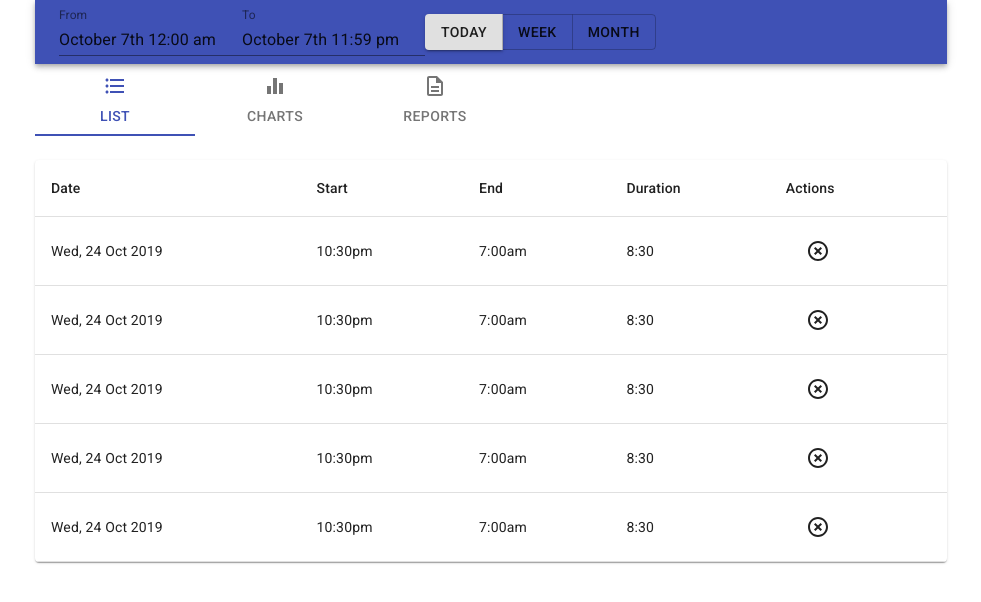
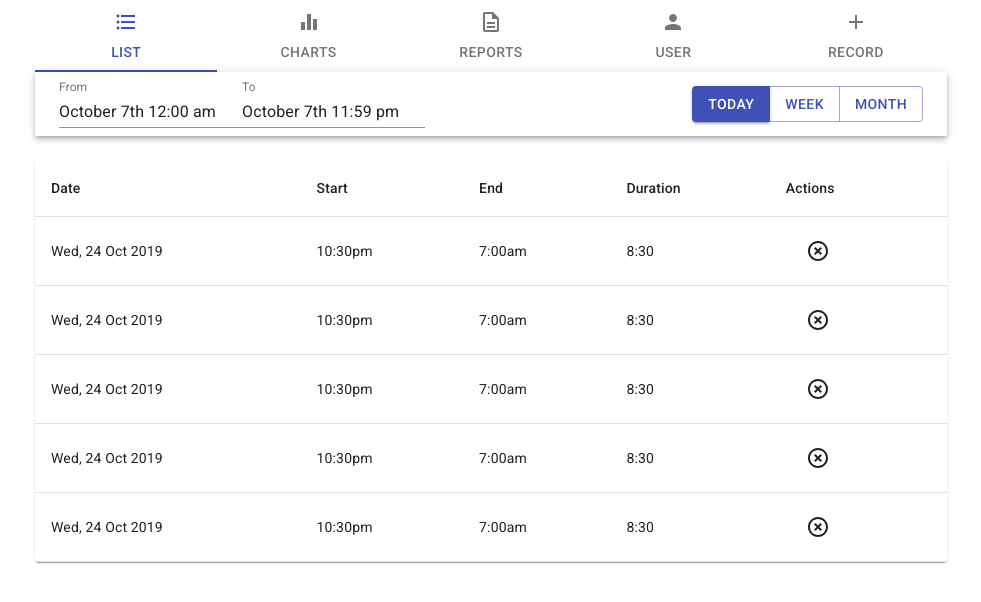
Before and after one commit to jpenna/sleep-app, a React app in the folder web/: page / in a window 1280 px wide. Shown: the top 602 px of the page, without its empty margins (149-1130 px from the left). Built offline with nearby package versions, Linux system fonts and the light colour scheme.

Commit message:
Rearrange filters and headers

```diff
--- a/web/src/App.jsx
+++ b/web/src/App.jsx
@@ -2,17 +2,14 @@ import React from 'react';
 import Container from '@material-ui/core/Container';
 import { MuiPickersUtilsProvider } from '@material-ui/pickers';
 
-// pick a date util library
 import MomentUtils from '@date-io/moment';
 
-import Header from './components/Header';
 import Home from './pages/Home';
 
 export default function App() {
   return (
     <MuiPickersUtilsProvider utils={MomentUtils}>
       <Container maxWidth="md">
-        <Header />
         <Home />
       </Container>
     </MuiPickersUtilsProvider>
--- /dev/null
+++ b/web/src/components/Filters.jsx
@@ -0,0 +1,87 @@
+import React, { useState, useMemo, useCallback } from 'react';
+import { DateTimePicker } from '@material-ui/pickers';
+import { AppBar, Toolbar, Button, ButtonGroup } from '@material-ui/core';
+import moment from 'moment';
+import { makeStyles } from '@material-ui/core/styles';
+
+const useStyles = makeStyles(() => ({
+  root: {
+    flexGrow: 1,
+  },
+  datePickers: {
+    flexGrow: 1,
+  },
+}));
+
+const periodsMap = new Map([
+  ['today', 'day'],
+  ['week', 'week'],
+  ['month', 'month'],
+]);
+
+export default function Filters() {
+  const style = useStyles();
+  const [fromTime, setFromTime] = useState(moment().startOf('day'));
+  const [toTime, setToTime] = useState(moment().endOf('day'));
+
+  const period = useMemo(() => {
+    const now = moment();
+    if (now.startOf('day').isSame(fromTime) && now.endOf('day').isSame(toTime)) return 'today';
+    if (now.startOf('week').isSame(fromTime) && now.endOf('week').isSame(toTime)) return 'week';
+    if (now.startOf('month').isSame(fromTime) && now.endOf('month').isSame(toTime)) return 'month';
+    return '';
+  }, [fromTime, toTime]);
+
+  const updatePeriod = useCallback((selectedPeriod) => () => {
+    const now = moment();
+    setFromTime(now.startOf(periodsMap.get(selectedPeriod)).toISOString());
+    setToTime(now.endOf(periodsMap.get(selectedPeriod)).toISOString());
+  }, []);
+
+  return (
+    <div className={style.root}>
+      <AppBar position="relative" color="inherit">
+        <Toolbar>
+          <div className={style.datePickers}>
+            <DateTimePicker
+              variant="inline"
+              label="From"
+              value={fromTime}
+              onChange={setFromTime}
+            />
+            <DateTimePicker
+              variant="inline"
+              label="To"
+              value={toTime}
+              onChange={setToTime}
+            />
+          </div>
+
+          <ButtonGroup
+            color="primary"
+            aria-label="large outlined button group"
+          >
+            <Button
+              variant={period === 'today' ? 'contained' : ''}
+              onClick={updatePeriod('today')}
+            >
+              Today
+            </Button>
+            <Button
+              variant={period === 'week' ? 'contained' : ''}
+              onClick={updatePeriod('week')}
+            >
+              Week
+            </Button>
+            <Button
+              variant={period === 'month' ? 'contained' : ''}
+              onClick={updatePeriod('month')}
+            >
+              Month
+            </Button>
+          </ButtonGroup>
+        </Toolbar>
+      </AppBar>
+    </div>
+  );
+}
--- a/web/src/components/Header.jsx
+++ /dev/null
@@ -1,70 +0,0 @@
-import React, { useState, useMemo, useCallback } from 'react';
-import { DateTimePicker } from '@material-ui/pickers';
-import { AppBar, Toolbar, Button, ButtonGroup } from '@material-ui/core';
-import moment from 'moment';
-
-const periodsMap = new Map([
-  ['today', 'day'],
-  ['week', 'week'],
-  ['month', 'month'],
-]);
-
-export default function Headers() {
-  const [fromTime, setFromTime] = useState(moment().startOf('day'));
-  const [toTime, setToTime] = useState(moment().endOf('day'));
-
-  const period = useMemo(() => {
-    const now = moment();
-    if (now.startOf('day').isSame(fromTime) && now.endOf('day').isSame(toTime)) return 'today';
-    if (now.startOf('week').isSame(fromTime) && now.endOf('week').isSame(toTime)) return 'week';
-    if (now.startOf('month').isSame(fromTime) && now.endOf('month').isSame(toTime)) return 'month';
-    return '';
-  }, [fromTime, toTime]);
-
-  const updatePeriod = useCallback((selectedPeriod) => () => {
-    const now = moment();
-    setFromTime(now.startOf(periodsMap.get(selectedPeriod)).toISOString());
-    setToTime(now.endOf(periodsMap.get(selectedPeriod)).toISOString());
-  }, []);
-
-  return (
-    <AppBar position="relative">
-      <Toolbar>
-        <DateTimePicker
-          variant="inline"
-          label="From"
-          value={fromTime}
-          onChange={setFromTime}
-        />
-        <DateTimePicker
-          variant="inline"
-          label="To"
-          value={toTime}
-          onChange={setToTime}
-        />
-        <ButtonGroup
-          aria-label="large outlined secondary button group"
-        >
-          <Button
-            variant={period === 'today' ? 'contained' : ''}
-            onClick={updatePeriod('today')}
-          >
-            Today
-          </Button>
-          <Button
-            variant={period === 'week' ? 'contained' : ''}
-            onClick={updatePeriod('week')}
-          >
-            Week
-          </Button>
-          <Button
-            variant={period === 'month' ? 'contained' : ''}
-            onClick={updatePeriod('month')}
-          >
-            Month
-          </Button>
-        </ButtonGroup>
-      </Toolbar>
-    </AppBar>
-  );
-}
--- a/web/src/components/ListContent.jsx
+++ b/web/src/components/ListContent.jsx
@@ -2,6 +2,8 @@ import React from 'react';
 import { Paper, Table, TableHead, TableCell, TableBody, TableRow, Button } from '@material-ui/core';
 import { makeStyles } from '@material-ui/core/styles';
 import HighlightOffOutlinedIcon from '@material-ui/icons/HighlightOffOutlined';
+
+import Filters from './Filters';
 
 const useStyles = makeStyles((theme) => ({
   root: {
@@ -29,6 +31,8 @@ const rows = [
 export default function ListContent() {
   const classes = useStyles();
   return (
+    <>
+      <Filters />
       <Paper className={classes.root}>
         <Table className={classes.table}>
           <TableHead>
@@ -59,5 +63,6 @@ export default function ListContent() {
           </TableBody>
         </Table>
       </Paper>
+    </>
   );
 }
--- a/web/src/components/Menu.jsx
+++ b/web/src/components/Menu.jsx
@@ -4,6 +4,8 @@ import { Tab, Tabs } from '@material-ui/core';
 import FormatListBulletedIcon from '@material-ui/icons/FormatListBulleted';
 import EqualizerOutlinedIcon from '@material-ui/icons/EqualizerOutlined';
 import DescriptionOutlinedIcon from '@material-ui/icons/DescriptionOutlined';
+import AddOutlinedIcon from '@material-ui/icons/AddOutlined';
+import PersonIcon from '@material-ui/icons/Person';
 
 export default function Menu({ tab, setTab }) {
   return (
@@ -14,10 +16,13 @@ export default function Menu({ tab, setTab }) {
         indicatorColor="primary"
         textColor="primary"
         aria-label="tabs"
+        variant="fullWidth"
       >
         <Tab label="List" icon={<FormatListBulletedIcon />} />
         <Tab label="Charts" icon={<EqualizerOutlinedIcon />} />
         <Tab label="Reports" icon={<DescriptionOutlinedIcon />} />
+        <Tab label="User" icon={<PersonIcon />} />
+        <Tab label="Record" icon={<AddOutlinedIcon />} />
       </Tabs>
     </>
   );
```
Lines whose indentation alone changed are shown as unchanged.
